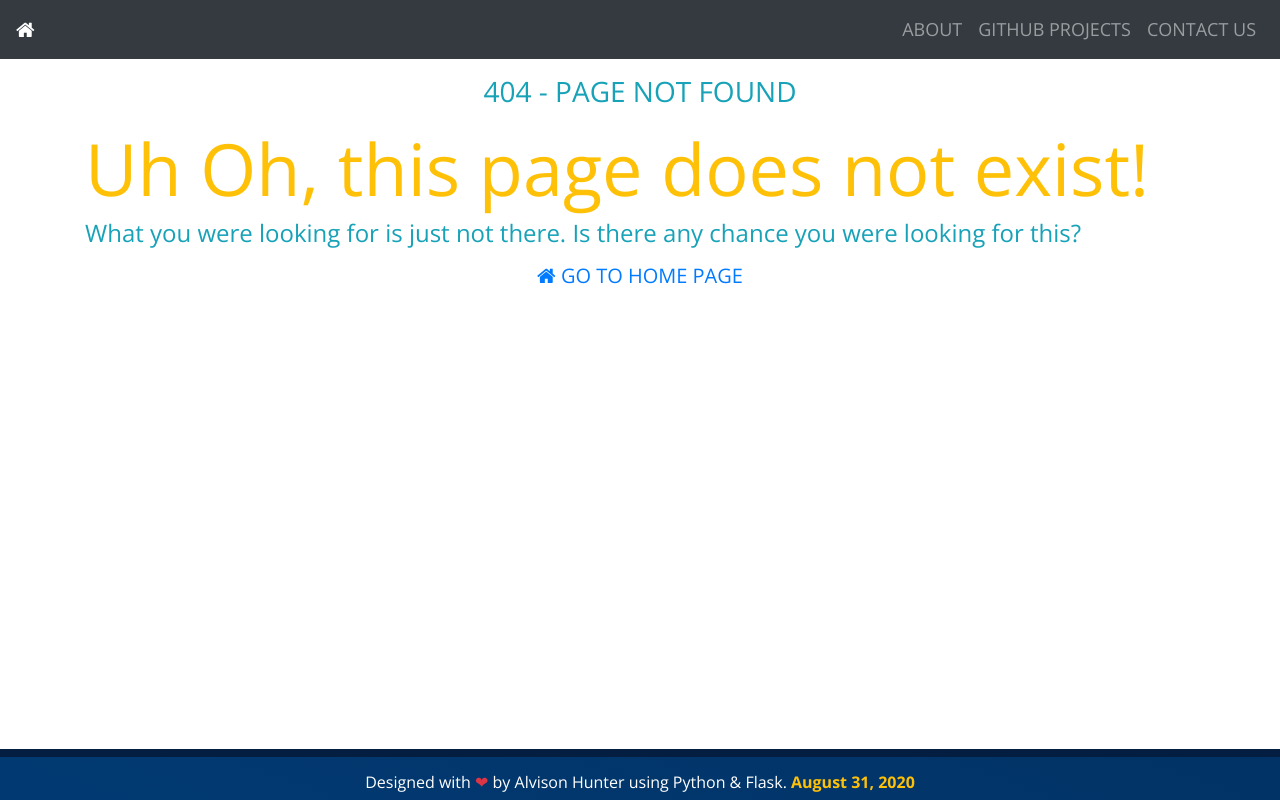
After one commit to AlvisonHunterArnuero/emergency-numbers, a Flask app: template templates/404.html in a window 1280 px wide. The commit adds this page. Run offline with Flask 2, Linux system fonts and the light colour scheme; the template is opened without the code that fills it, so the values that code supplies are empty; some libraries are stand-ins or nearby versions.

Commit message:
added the 404 page and app handling function. Everything ran as expected

```diff
--- a/app.py
+++ b/app.py
@@ -2,13 +2,22 @@ from flask import Flask, render_template
 from datetime import datetime
 
 app = Flask(__name__, static_url_path='/static', template_folder="templates")
-app.run()
+DEVELOPMENT_ENV  = True
 
+app_data = {
+    "name":         "EMERGENCY PHONE NUMBERS",
+    "description":  "A basic Flask app using bootstrap for layout",
+    "author":       "Alvison Hunter Arnuero",
+    "html_title":   "EMERGENCY PHONE NUMBERS",
+    "project_name": "EMERGENCY PHONE NUMBERS",
+    "keywords":     "flask, webapp, bootstrap, basic, python, static web"
+}
+# I will use this globally to use in any of the templates
 @app.context_processor
 def inject_now():
     return {'now': datetime.utcnow()}
 
-
+# Defining the regular routes on this section
 @app.route("/")
 @app.route("/home")
 @app.route("/index")
@@ -30,3 +39,11 @@ def github():
 @app.route("/contact")
 def contact():
     return render_template("contact.html", page="contact")
+
+# Let's try to capture the 404 error and handle it
+@app.errorhandler(404)
+def page_not_found(e):
+    return render_template('404.html', page="404"),404
+
+if __name__ == '__main__':
+    app.run(debug=DEVELOPMENT_ENV)
--- a/guide.txt
+++ b/guide.txt
@@ -1,3 +1,5 @@
+This will be my readme file for the moment
+
 Para activar el virtual environment use esto
 source bin/activate
 
--- /dev/null
+++ b/requirements.txt
@@ -0,0 +1,4 @@
+###### Alvison Hunter's Starter Template for a Flask Web App ######
+###### Requirements without Version Specifiers, I used this ######
+flask
+boostrap
--- a/static/styles/app.css
+++ b/static/styles/app.css
@@ -8,7 +8,6 @@ body {
   -webkit-font-smoothing: antialiased;
   margin: 0;
   background: #ffffff;
-  margin-top: 100px !important;
 }
 /* for my main container */
 .vertical-center {
--- /dev/null
+++ b/templates/404.html
@@ -0,0 +1,14 @@
+{% extends 'layout.html' %} {% block header %} {% block title %} 404 - Page Not
+Found{% endblock %} {% endblock %} {% block content %}
+
+<h1 class="display-3 text-warning">Uh Oh, this page does not exist!</h1>
+<h4 class="text-info">
+  What you were looking for is just not there. Is there any chance you were
+  looking for this?
+</h4>
+<h5 class="text-uppercase text-center my-3">
+  <a href="{{ url_for('home') }}"
+    ><i class="fa fa-home" aria-hidden="true"></i> Go to Home page</a
+  >
+</h5>
+{% endblock %}
--- a/templates/contact.html
+++ b/templates/contact.html
@@ -1,5 +1,5 @@
 {% extends 'layout.html' %} {% block header %} {% block title %}Have a project
-in mind? Drop me some lines, folk!{% endblock %} {% endblock %}
+in mind? Let us talk business, folks!{% endblock %} {% endblock %}
 <br />
 {% block content %}
 <div class="text-info">
@@ -11,7 +11,7 @@ in mind? Drop me some lines, folk!{% endblock %} {% endblock %}
       />
     </div>
     <form method="post">
-      <h3>Drop Us a Message</h3>
+      <h3>Drop me some lines</h3>
       <div class="row">
         <div class="col-md-6">
           <div class="form-group">
--- a/templates/github.html
+++ b/templates/github.html
@@ -1,6 +1,5 @@
 {% extends 'layout.html' %} {% block header %} {% block title %}My Github's
 Projects{% endblock %} {% endblock %} {% block content %}
-
 <div class="row>
   <div id="projectFacts" class="sectionClass">
     <div class="fullWidth eight columns">
@@ -48,8 +47,6 @@ Projects{% endblock %} {% endblock %} {% block content %}
       </div>
     </div>
   </div>
-
-
   <div class="">
   <div class="container">
     <h2 class="pb-3 pt-2 border-bottom mb-5 text-danger text-uppercase">Programming Language's experience </h2>
```
Also changed, not shown: static/images/pnf.png (added).
